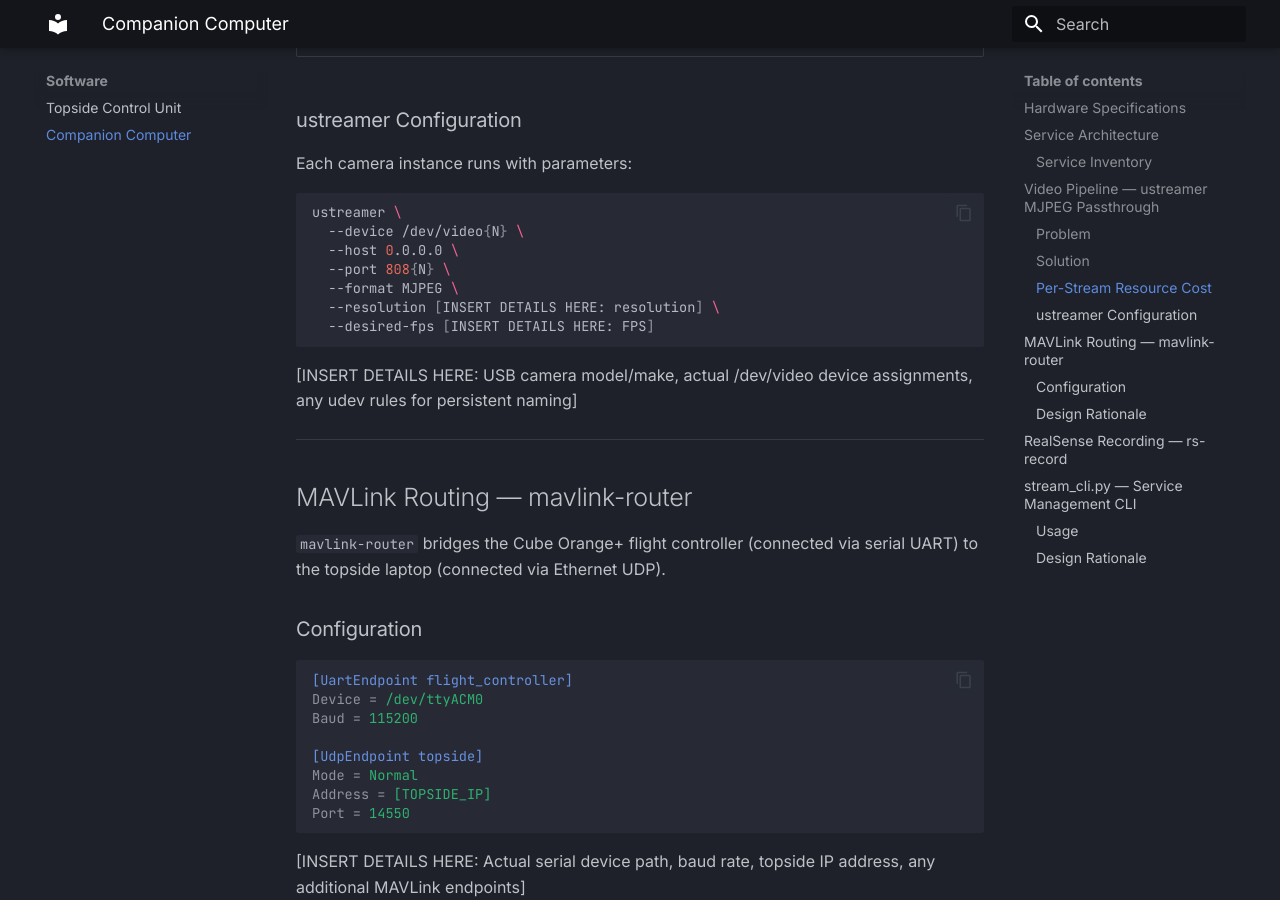
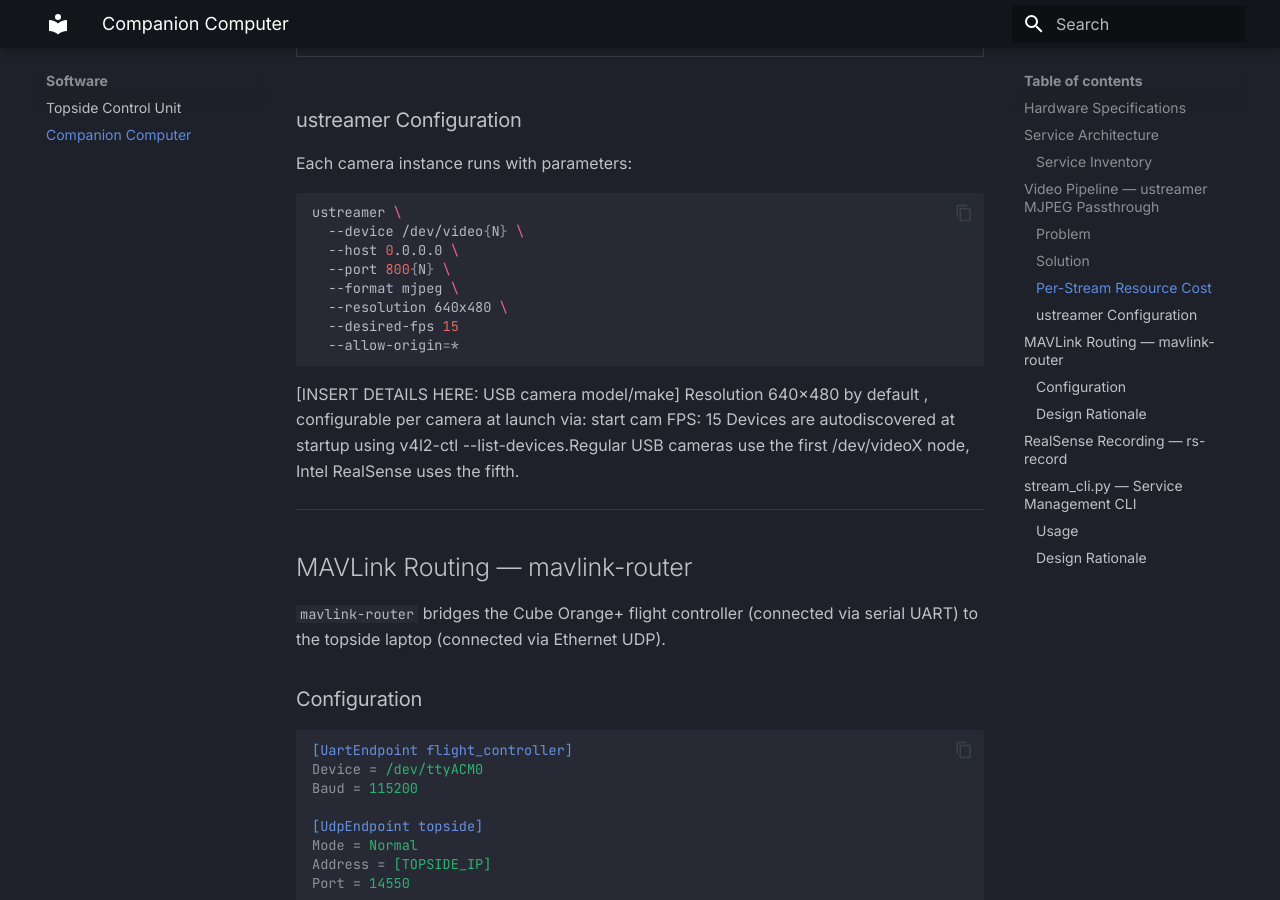
Before and after one commit to Enderboy2/rov, an MkDocs documentation site: the page built from docs/software/companion.md, in a window 1280 px wide and 900 px high, scrolled down 2085 px. Built offline with MkDocs 1.6.1 and Material for MkDocs 9.7.7, drawn with Linux system fonts in a browser that asks for light colours; some of the changed text lies outside the part shown.

````diff
--- a/docs/software/companion.md
+++ b/docs/software/companion.md
@@ -65,13 +65,16 @@ Each camera instance runs with parameters:
 ustreamer \
   --device /dev/video{N} \
   --host 0.0.0.0 \
-  --port 808{N} \
-  --format MJPEG \
-  --resolution [INSERT DETAILS HERE: resolution] \
-  --desired-fps [INSERT DETAILS HERE: FPS]
+  --port 800{N} \
+  --format mjpeg \
+  --resolution 640x480 \
+  --desired-fps 15
+  --allow-origin=*
 ```
 
-[INSERT DETAILS HERE: USB camera model/make, actual /dev/video device assignments, any udev rules for persistent naming]
+[INSERT DETAILS HERE: USB camera model/make] Resolution 640x480 by default , configurable per camera at launch via: start cam <port> <res> FPS: 15
+Devices are autodiscovered at startup using v4l2-ctl --list-devices.Regular USB cameras use the
+first /dev/videoX node, Intel RealSense uses the fifth.
 
 ---
 
@@ -152,10 +155,10 @@ refresh
 exit
 ```
 
-[Error handling: if a stream fails to start, status shows
-✗ error in the table. Ctrl+C triggers clean shutdown of
+Error handling: if a stream fails to start, status shows
+error in the table. Ctrl+C triggers clean shutdown of
 all streams and MAVLink. Camera ports start at 8000 and
-increment by 1 per camera.]
+increment by 1 per camera.
 
 ### Design Rationale
 
````
